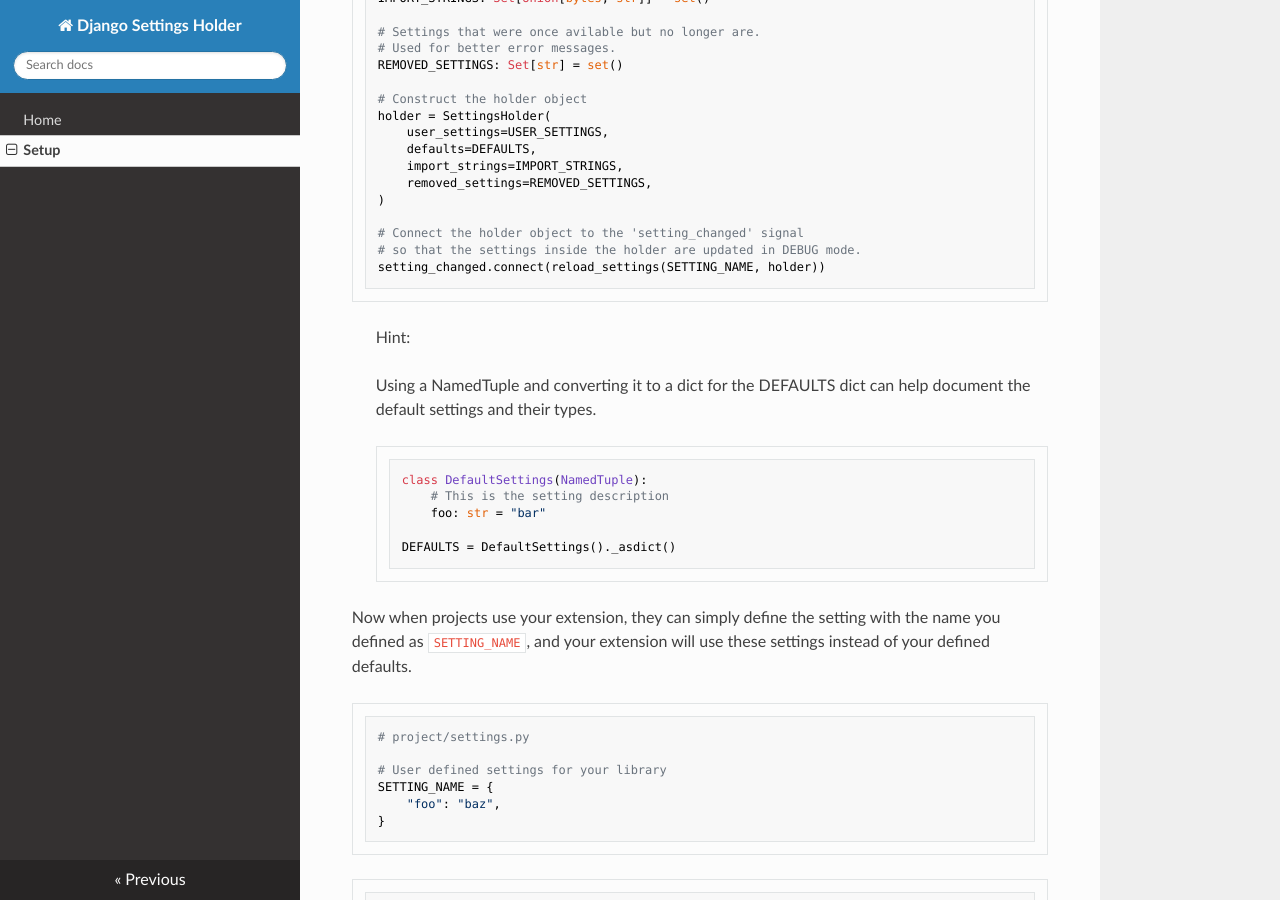
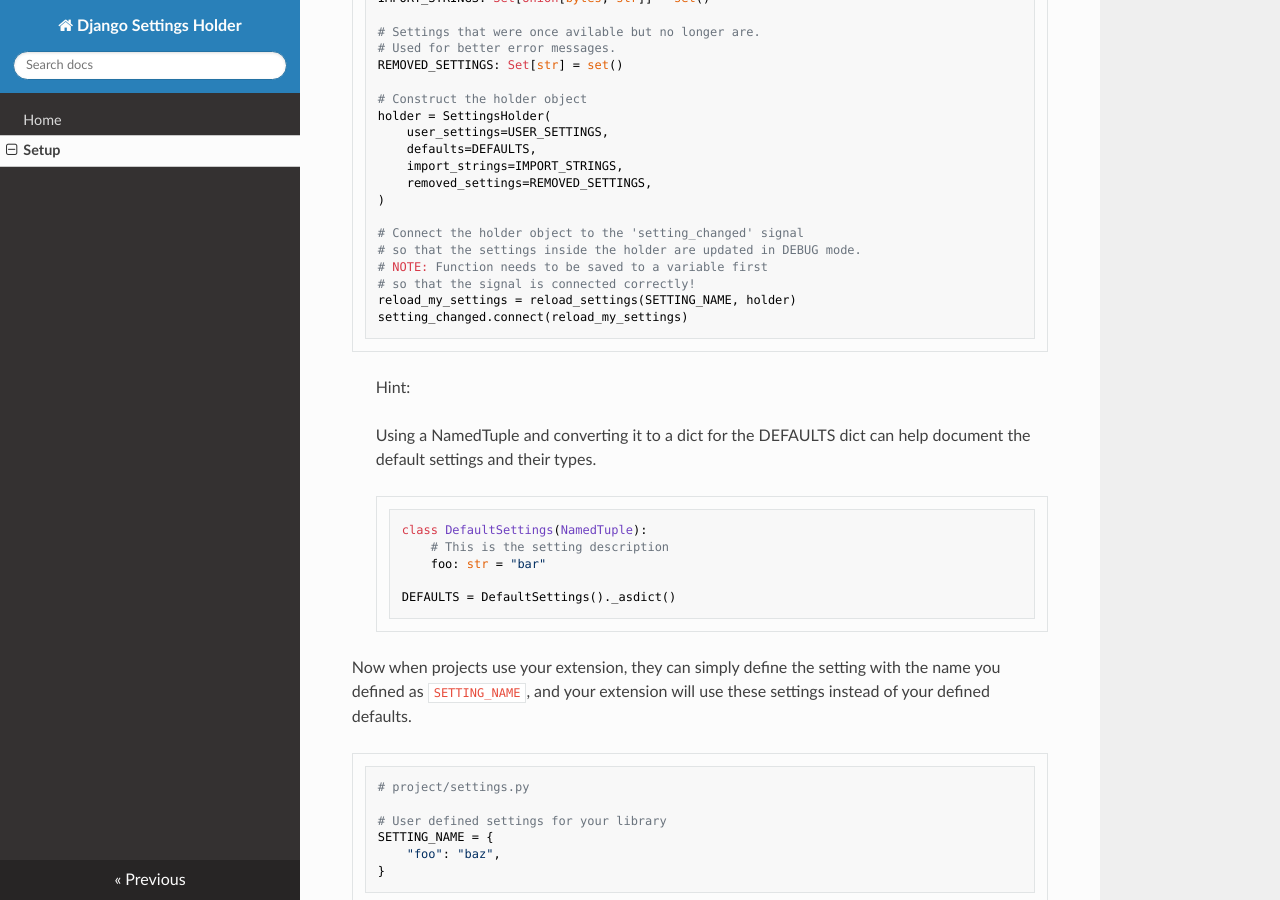
Before and after one commit to MrThearMan/django-settings-holder, an MkDocs documentation site: the page built from docs/setup.md, in a window 1280 px wide and 900 px high, scrolled down 673 px. Built offline with MkDocs 1.6.1, drawn with Linux system fonts in a browser that asks for light colours; nearby versions of some CDN libraries; a script that is not in the unit is left out.

Commit message:
Add note about signal connecting

````diff
--- a/docs/setup.md
+++ b/docs/setup.md
@@ -44,7 +44,10 @@ holder = SettingsHolder(
 
 # Connect the holder object to the 'setting_changed' signal
 # so that the settings inside the holder are updated in DEBUG mode.
-setting_changed.connect(reload_settings(SETTING_NAME, holder))
+# NOTE: Function needs to be saved to a variable first
+# so that the signal is connected correctly!
+reload_my_settings = reload_settings(SETTING_NAME, holder)
+setting_changed.connect(reload_my_settings)
 ```
 
 > Hint:
````
